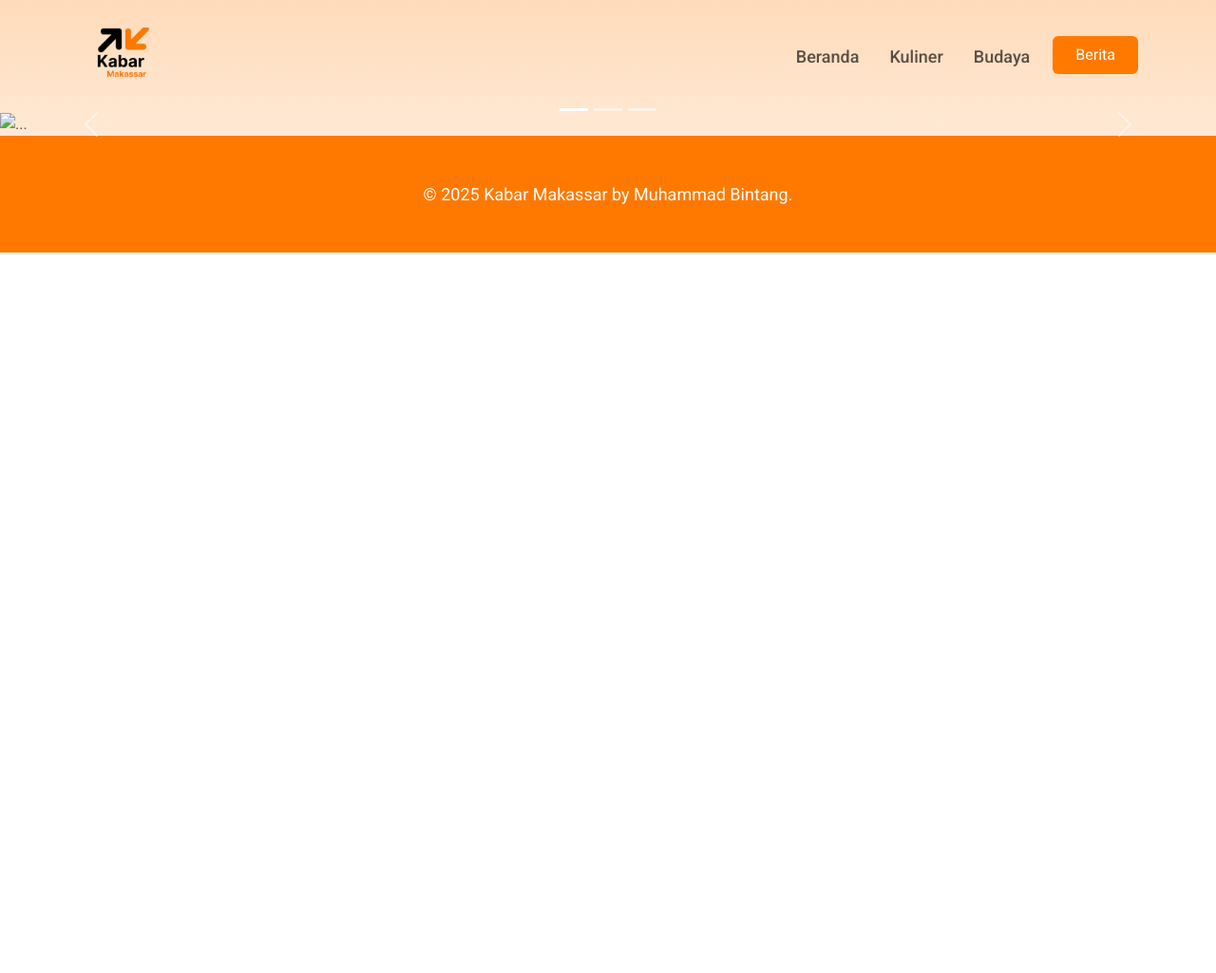
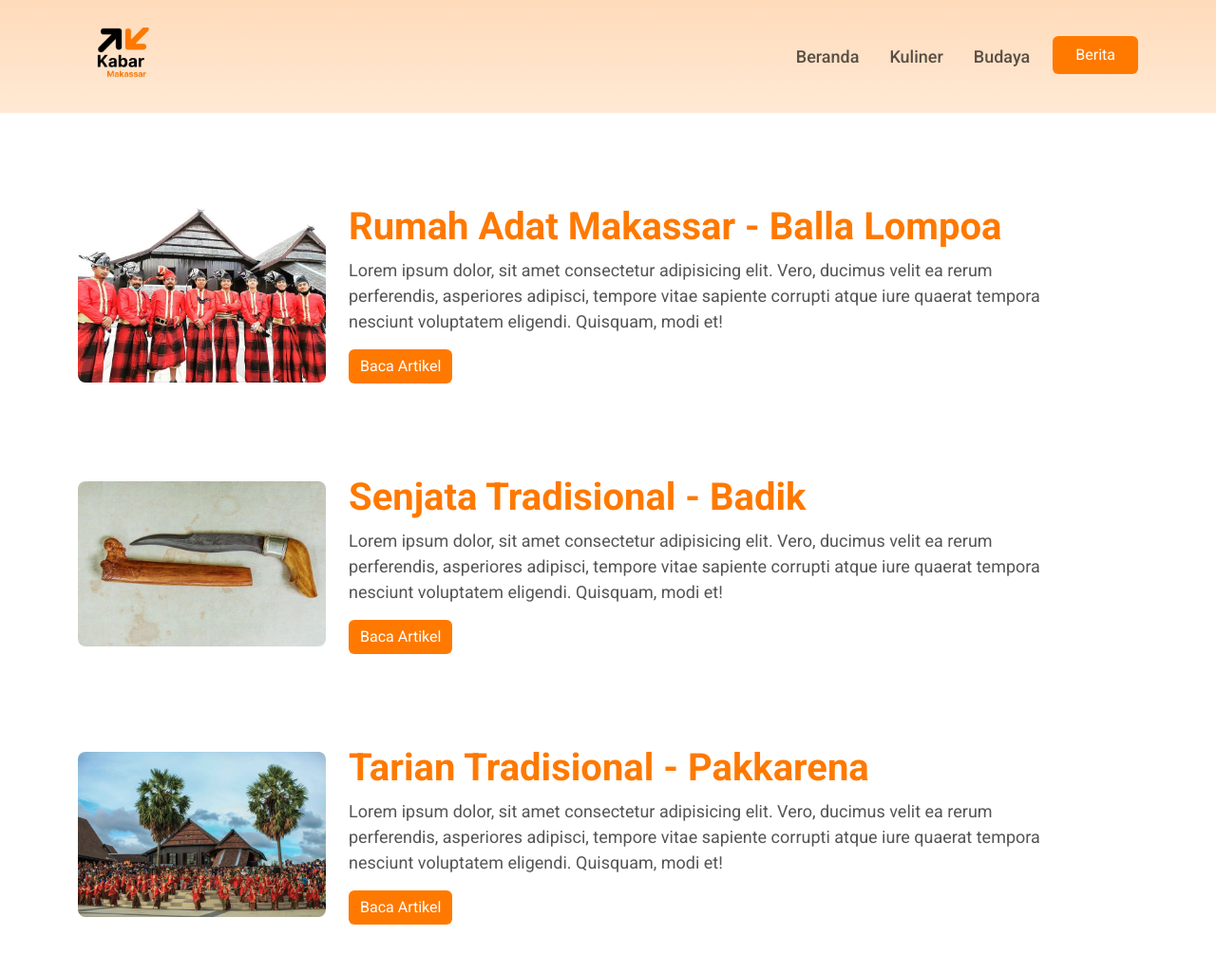
Before and after one commit to M-BintangR/kabar-makassar, a plain HTML site: page src/budaya.html in a window 1280 px wide. Shown: the top 1025 px of the page at 95% size. Before the commit the page ends 800 px from the top, so only its background shows below. Drawn offline with nearby package versions, Linux system fonts and the light colour scheme.

Commit message:
[dev] article budaya & kuliner

```diff
--- a/public/custom.css
+++ b/public/custom.css
@@ -28,6 +28,29 @@ body {
   .about-img-container img {
     display: none !important;
   }
+
+  .budaya-card {
+    width: 100%;
+    padding: 10px;
+  }
+
+  .kuliner-card .kuliner-img img {
+    width: 500px;
+    height: 200px;
+    object-fit: cover;
+  }
+
+  .kuliner-card {
+    background-color: var(--white);
+    border: 1px solid var(--smooth-white);
+    padding: 10px 30px;
+  }
+}
+
+.kuliner-img img {
+  width: 200px;
+  height: 200px;
+  object-fit: cover;
 }
 
 .news-card .card {
--- a/src/budaya.html
+++ b/src/budaya.html
@@ -3,7 +3,7 @@
   <head>
     <meta charset="UTF-8" />
     <meta name="viewport" content="width=device-width, initial-scale=1.0" />
-    <title>Kabar Makassar | Beranda</title>
+    <title>Kabar Makassar | Budaya</title>
 
     <link rel="stylesheet" href="../public/assets/css/bootstrap.css" />
     <link rel="preconnect" href="https://fonts.googleapis.com" />
@@ -61,80 +61,80 @@
           </div>
         </div>
       </nav>
+    </div>
 
-      <header class="hero-section">
-        <div id="carouselExampleCaptions" class="carousel slide">
-          <div class="carousel-indicators">
-            <button
-              type="button"
-              data-bs-target="#carouselExampleCaptions"
-              data-bs-slide-to="0"
-              class="active"
-              aria-current="true"
-              aria-label="Slide 1"
-            ></button>
-            <button
-              type="button"
-              data-bs-target="#carouselExampleCaptions"
-              data-bs-slide-to="1"
-              aria-label="Slide 2"
-            ></button>
-            <button
-              type="button"
-              data-bs-target="#carouselExampleCaptions"
-              data-bs-slide-to="2"
-              aria-label="Slide 3"
-            ></button>
+    <div class="container my-5">
+      <div class="budaya-card">
+        <div class="row align-items-center gx-4 gy-5 py-5">
+          <div class="col-12 col-md-12 col-lg-3 budaya-img">
+            <img
+              src="../public/img/budaya/rumah-adat.jpg"
+              class="img-fluid mx-auto d-block rounded-3"
+              alt="a man using vr gadget"
+            />
           </div>
-          <div class="carousel-inner">
-            <div class="carousel-item active">
-              <img src="..." class="d-block w-100" alt="..." />
-              <div class="carousel-caption d-none d-md-block">
-                <h5>First slide label</h5>
-                <p>
-                  Some representative placeholder content for the first slide.
-                </p>
-              </div>
-            </div>
-            <div class="carousel-item">
-              <img src="..." class="d-block w-100" alt="..." />
-              <div class="carousel-caption d-none d-md-block">
-                <h5>Second slide label</h5>
-                <p>
-                  Some representative placeholder content for the second slide.
-                </p>
-              </div>
-            </div>
-            <div class="carousel-item">
-              <img src="..." class="d-block w-100" alt="..." />
-              <div class="carousel-caption d-none d-md-block">
-                <h5>Third slide label</h5>
-                <p>
-                  Some representative placeholder content for the third slide.
-                </p>
-              </div>
-            </div>
+          <div class="col-12 col-md-12 col-lg-8">
+            <h2 class="fw-bold text-primary fs-1">
+              Rumah Adat Makassar - Balla Lompoa
+            </h2>
+            <p class="about-text">
+              Lorem ipsum dolor, sit amet consectetur adipisicing elit. Vero,
+              ducimus velit ea rerum perferendis, asperiores adipisci, tempore
+              vitae sapiente corrupti atque iure quaerat tempora nesciunt
+              voluptatem eligendi. Quisquam, modi et!
+            </p>
+            <button class="btn btn-primary">Baca Artikel</button>
           </div>
-          <button
-            class="carousel-control-prev"
-            type="button"
-            data-bs-target="#carouselExampleCaptions"
-            data-bs-slide="prev"
-          >
-            <span class="carousel-control-prev-icon" aria-hidden="true"></span>
-            <span class="visually-hidden">Previous</span>
-          </button>
-          <button
-            class="carousel-control-next"
-            type="button"
-            data-bs-target="#carouselExampleCaptions"
-            data-bs-slide="next"
-          >
-            <span class="carousel-control-next-icon" aria-hidden="true"></span>
-            <span class="visually-hidden">Next</span>
-          </button>
         </div>
-      </header>
+      </div>
+
+      <div class="budaya-card">
+        <div class="row align-items-center gx-4 gy-5 py-5">
+          <div class="col-12 col-md-12 col-lg-3 budaya-img">
+            <img
+              src="../public/img/budaya/senjata-tradisional.jpg"
+              class="img-fluid mx-auto d-block rounded-3"
+              alt="a man using vr gadget"
+            />
+          </div>
+          <div class="col-12 col-md-12 col-lg-8">
+            <h2 class="fw-bold text-primary fs-1">
+              Senjata Tradisional - Badik
+            </h2>
+            <p class="about-text">
+              Lorem ipsum dolor, sit amet consectetur adipisicing elit. Vero,
+              ducimus velit ea rerum perferendis, asperiores adipisci, tempore
+              vitae sapiente corrupti atque iure quaerat tempora nesciunt
+              voluptatem eligendi. Quisquam, modi et!
+            </p>
+            <button class="btn btn-primary">Baca Artikel</button>
+          </div>
+        </div>
+      </div>
+
+      <div class="budaya-card">
+        <div class="row align-items-center gx-4 gy-5 py-5">
+          <div class="col-12 col-md-12 col-lg-3 budaya-img">
+            <img
+              src="../public/img/budaya/tarian-tradisional.jpg"
+              class="img-fluid mx-auto d-block rounded-3"
+              alt="a man using vr gadget"
+            />
+          </div>
+          <div class="col-12 col-md-12 col-lg-8">
+            <h2 class="fw-bold text-primary fs-1">
+              Tarian Tradisional - Pakkarena
+            </h2>
+            <p class="about-text">
+              Lorem ipsum dolor, sit amet consectetur adipisicing elit. Vero,
+              ducimus velit ea rerum perferendis, asperiores adipisci, tempore
+              vitae sapiente corrupti atque iure quaerat tempora nesciunt
+              voluptatem eligendi. Quisquam, modi et!
+            </p>
+            <button class="btn btn-primary">Baca Artikel</button>
+          </div>
+        </div>
+      </div>
     </div>
 
     <footer class="footer-section">
```
Also changed, not shown: src/kuliner.html (+125 -68 lines), public/img/budaya/rumah-adat.jpg (added), public/img/budaya/senjata-tradisional.jpg (added), public/img/budaya/tarian-tradisional.jpg (added), public/img/kuliner/coto-makassar.jpg (added), public/img/kuliner/nasi-goreng-merah.jpg (added), public/img/kuliner/pisang-ijo.jpg (added), public/img/kuliner/putu-cangkir.jpg (added), public/img/kuliner/sate.jpg (added), public/img/kuliner/telur-balado.jpg (added).
